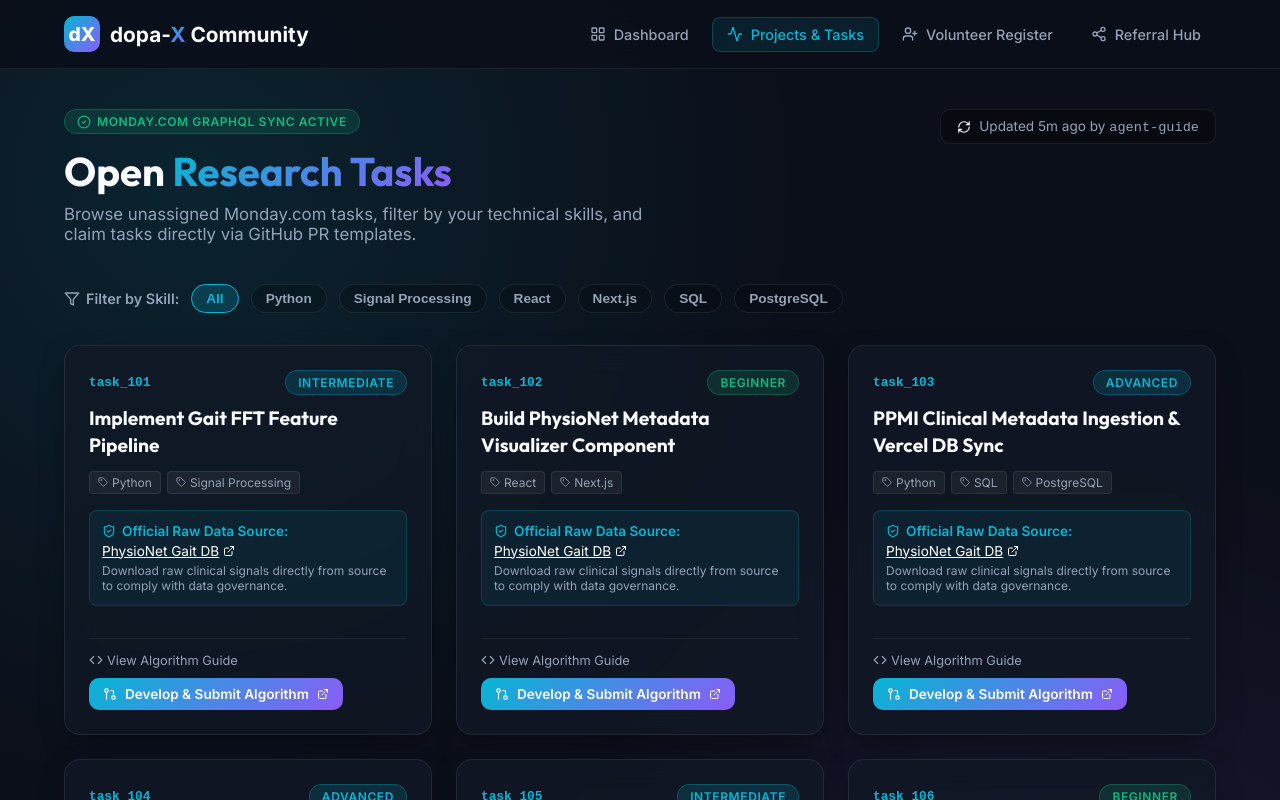
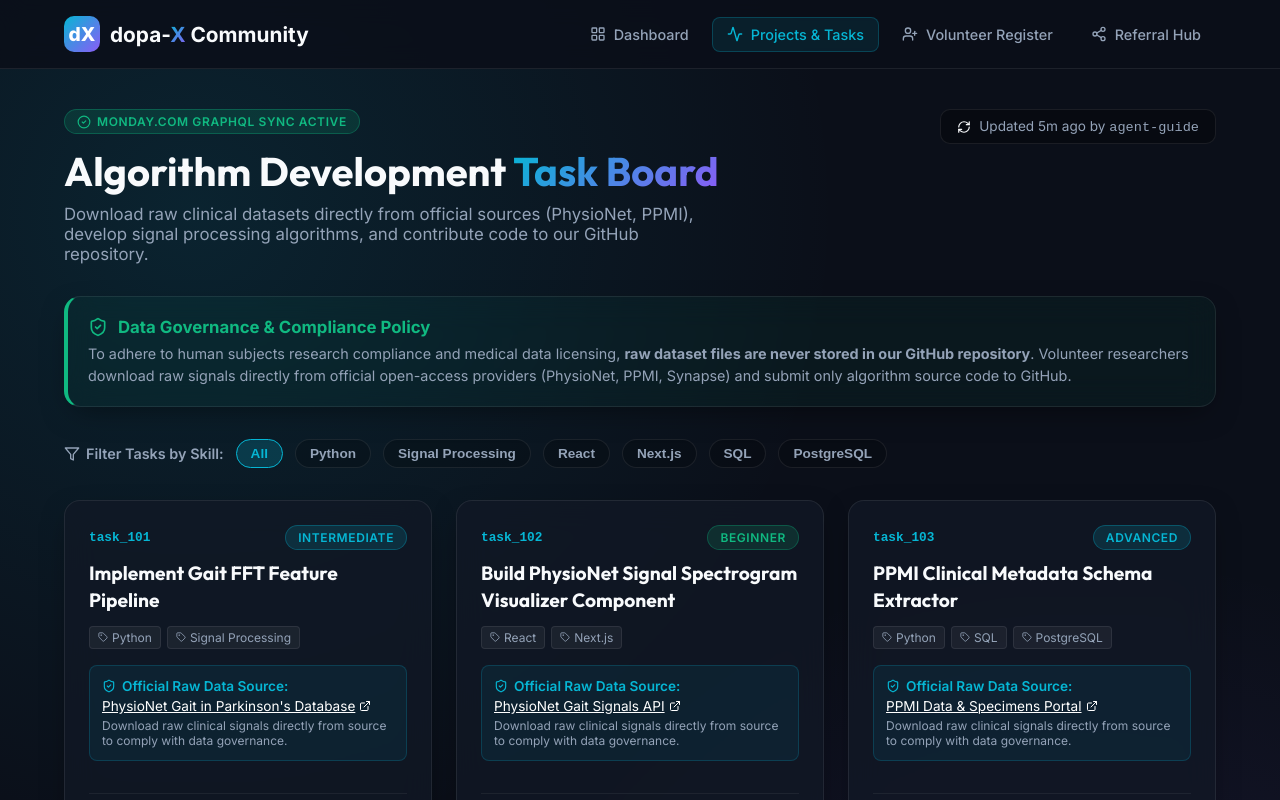
Before and after one commit to dopax35/data-analysis-tools, a Next.js app: page /projects in a window 1280 px wide. Shown: the top 800 px of the page. Built offline with nearby package versions, Linux system fonts and the light colour scheme.

Commit message:
Update data compliance & algorithm submission workflow for pages/projects.js

```diff
--- a/pages/projects.js
+++ b/pages/projects.js
@@ -2,18 +2,44 @@
 import Head from 'next/head';
 import Navbar from '../components/Navbar';
 import ProjectTaskCard from '../components/ProjectTaskCard';
-import { Activity, Filter, RefreshCw, CheckCircle2 } from 'lucide-react';
+import { Activity, Filter, RefreshCw, CheckCircle2, ShieldCheck, Download, GitBranch } from 'lucide-react';
 
 export default function Projects() {
   const [selectedSkill, setSelectedSkill] = useState('All');
 
   const tasks = [
-    { task_id: 'task_101', name: 'Implement Gait FFT Feature Pipeline', skills_required: ['Python', 'Signal Processing'], difficulty: 'Intermediate' },
-    { task_id: 'task_102', name: 'Build PhysioNet Metadata Visualizer Component', skills_required: ['React', 'Next.js'], difficulty: 'Beginner' },
-    { task_id: 'task_103', name: 'PPMI Clinical Metadata Ingestion & Vercel DB Sync', skills_required: ['Python', 'SQL', 'PostgreSQL'], difficulty: 'Advanced' },
-    { task_id: 'task_104', name: 'Tremor Spectral Density Algorithm Validation', skills_required: ['Signal Processing', 'Python'], difficulty: 'Advanced' },
-    { task_id: 'task_105', name: 'Develop React Gait Signal Spectrogram Viewer', skills_required: ['React', 'Next.js', 'Signal Processing'], difficulty: 'Intermediate' },
-    { task_id: 'task_106', name: 'Setup Automated GitHub PR Data Hygiene Linter', skills_required: ['Python', 'Git'], difficulty: 'Beginner' }
+    {
+      task_id: 'task_101',
+      name: 'Implement Gait FFT Feature Pipeline',
+      skills_required: ['Python', 'Signal Processing'],
+      difficulty: 'Intermediate',
+      data_source_url: 'https://physionet.org/content/gait-in-parkinsons-disease-1.0.0/',
+      data_source_name: 'PhysioNet Gait in Parkinson\'s Database'
+    },
+    {
+      task_id: 'task_102',
+      name: 'Build PhysioNet Signal Spectrogram Visualizer Component',
+      skills_required: ['React', 'Next.js'],
+      difficulty: 'Beginner',
+      data_source_url: 'https://physionet.org/content/gait-in-parkinsons-disease-1.0.0/',
+      data_source_name: 'PhysioNet Gait Signals API'
+    },
+    {
+      task_id: 'task_103',
+      name: 'PPMI Clinical Metadata Schema Extractor',
+      skills_required: ['Python', 'SQL', 'PostgreSQL'],
+      difficulty: 'Advanced',
+      data_source_url: 'https://www.ppmi-info.org/access-data-specimens/download-data',
+      data_source_name: 'PPMI Data & Specimens Portal'
+    },
+    {
+      task_id: 'task_104',
+      name: 'Tremor Spectral Density Algorithm Validation',
+      skills_required: ['Signal Processing', 'Python'],
+      difficulty: 'Advanced',
+      data_source_url: 'https://physionet.org/content/gaitndd/1.0.0/',
+      data_source_name: 'PhysioNet Gait in Neurodegenerative Disease'
+    }
   ];
 
   const skillsList = ['All', 'Python', 'Signal Processing', 'React', 'Next.js', 'SQL', 'PostgreSQL'];
@@ -30,16 +56,16 @@
       <Navbar />
 
       <main style={{ padding: '40px 24px', maxWidth: '1200px', margin: '0 auto' }}>
-        <header style={{ marginBottom: '40px', display: 'flex', justifyContent: 'space-between', alignItems: 'flex-start', flexWrap: 'wrap', gap: '20px' }}>
+        <header style={{ marginBottom: '32px', display: 'flex', justifyContent: 'space-between', alignItems: 'flex-start', flexWrap: 'wrap', gap: '20px' }}>
           <div>
             <div className="badge badge-emerald" style={{ marginBottom: '12px' }}>
               <CheckCircle2 size={14} /> Monday.com GraphQL Sync Active
             </div>
             <h1 style={{ fontSize: '2.5rem', fontWeight: 800, marginBottom: '8px' }}>
-              Open <span className="gradient-text">Research Tasks</span>
+              Algorithm Development <span className="gradient-text">Task Board</span>
             </h1>
-            <p style={{ color: 'var(--text-muted)', fontSize: '1.05rem', maxWidth: '600px' }}>
-              Browse unassigned Monday.com tasks, filter by your technical skills, and claim tasks directly via GitHub PR templates.
+            <p style={{ color: 'var(--text-muted)', fontSize: '1.05rem', maxWidth: '650px' }}>
+              Download raw clinical datasets directly from official sources (PhysioNet, PPMI), develop signal processing algorithms, and contribute code to our GitHub repository.
             </p>
           </div>
 
@@ -49,10 +75,20 @@
           </div>
         </header>
 
+        {/* Data Governance & Legal Compliance Alert Box */}
+        <div className="glass-panel" style={{ padding: '20px', marginBottom: '32px', borderLeft: '4px solid var(--accent-emerald)', background: 'rgba(16, 185, 129, 0.05)' }}>
+          <div style={{ display: 'flex', alignItems: 'center', gap: '10px', color: 'var(--accent-emerald)', fontWeight: 700, fontSize: '1.05rem', marginBottom: '6px' }}>
+            <ShieldCheck size={20} /> Data Governance & Compliance Policy
+          </div>
+          <p style={{ color: 'var(--text-muted)', fontSize: '0.9rem', lineHeight: 1.5 }}>
+            To adhere to human subjects research compliance and medical data licensing, <strong>raw dataset files are never stored in our GitHub repository</strong>. Volunteer researchers download raw signals directly from official open-access providers (PhysioNet, PPMI, Synapse) and submit only algorithm source code to GitHub.
+          </p>
+        </div>
+
         {/* Skill Filter Bar */}
         <section style={{ marginBottom: '32px', display: 'flex', alignItems: 'center', gap: '12px', flexWrap: 'wrap' }}>
           <span style={{ fontSize: '0.9rem', color: 'var(--text-muted)', display: 'flex', alignItems: 'center', gap: '6px', fontWeight: 600 }}>
-            <Filter size={16} /> Filter by Skill:
+            <Filter size={16} /> Filter Tasks by Skill:
           </span>
           {skillsList.map((skill) => (
             <button
```
